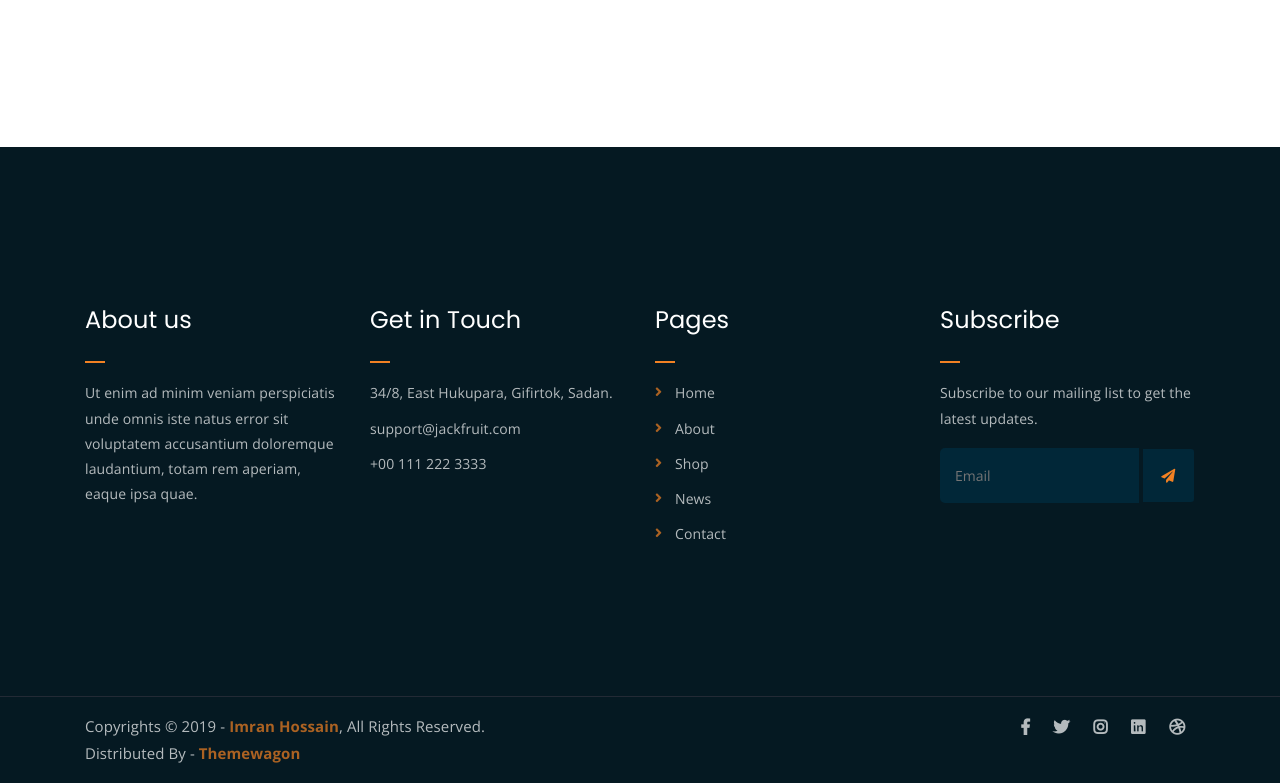
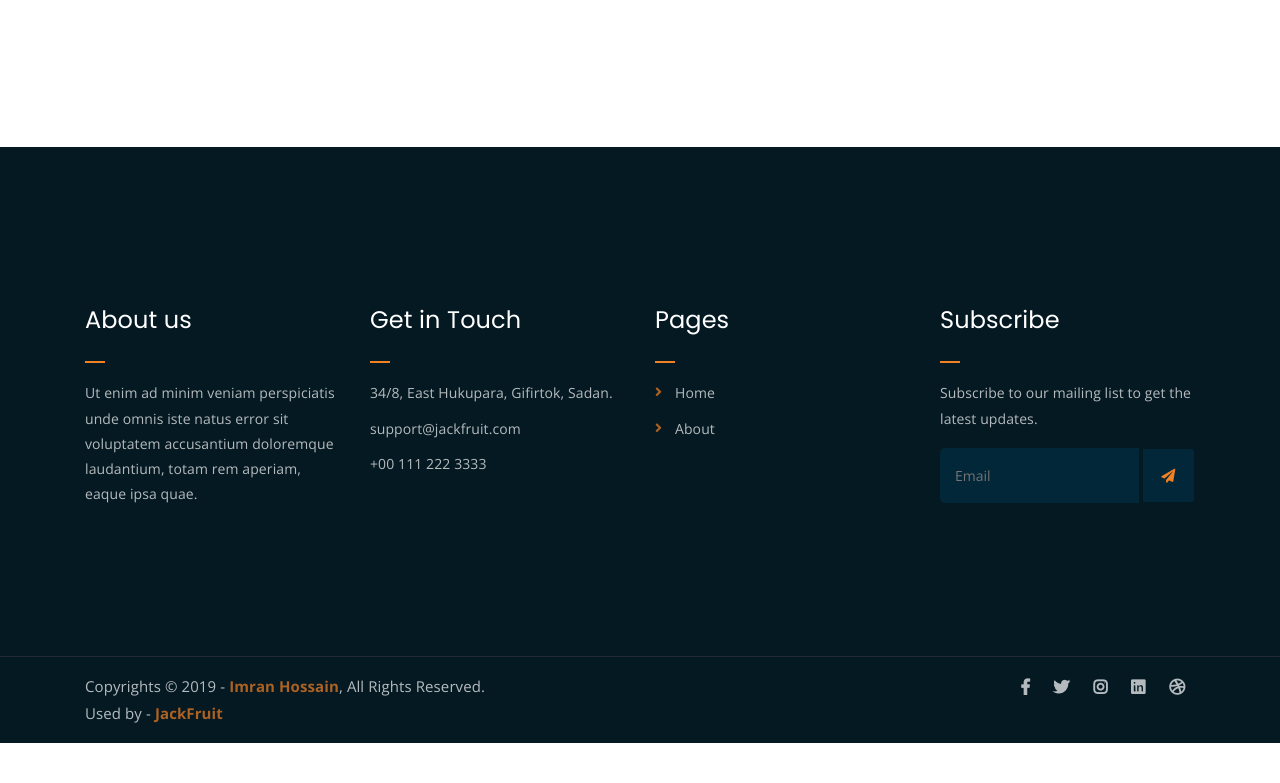
Before and after one commit to Kyuzan0/Tugas_2, a plain HTML site: page about.html in a window 1280 px wide. Shown: the part 2919-3702 px from the top of the page. After the commit the page ends 3662 px from the top, so only its background shows below. Drawn offline with nearby package versions, Linux system fonts and the light colour scheme.

Commit message:
change footer and remove something

```diff
--- a/about.html
+++ b/about.html
@@ -368,9 +368,6 @@
 						<ul>
 							<li><a href="index.html">Home</a></li>
 							<li><a href="about.html">About</a></li>
-							<li><a href="services.html">Shop</a></li>
-							<li><a href="news.html">News</a></li>
-							<li><a href="contact.html">Contact</a></li>
 						</ul>
 					</div>
 				</div>
@@ -395,7 +392,7 @@
 			<div class="row">
 				<div class="col-lg-6 col-md-12">
 					<p>Copyrights &copy; 2019 - <a href="https://imransdesign.com/">Imran Hossain</a>,  All Rights Reserved.<br>
-						Distributed By - <a href="https://themewagon.com/">Themewagon</a>
+						Used by - <a href="https://www.instagram.com/jackfruit2024_/">JackFruit</a>
 					</p>
 				</div>
 				<div class="col-lg-6 text-right col-md-12">
```
Also changed, not shown: index.html (+1 -4 lines).
